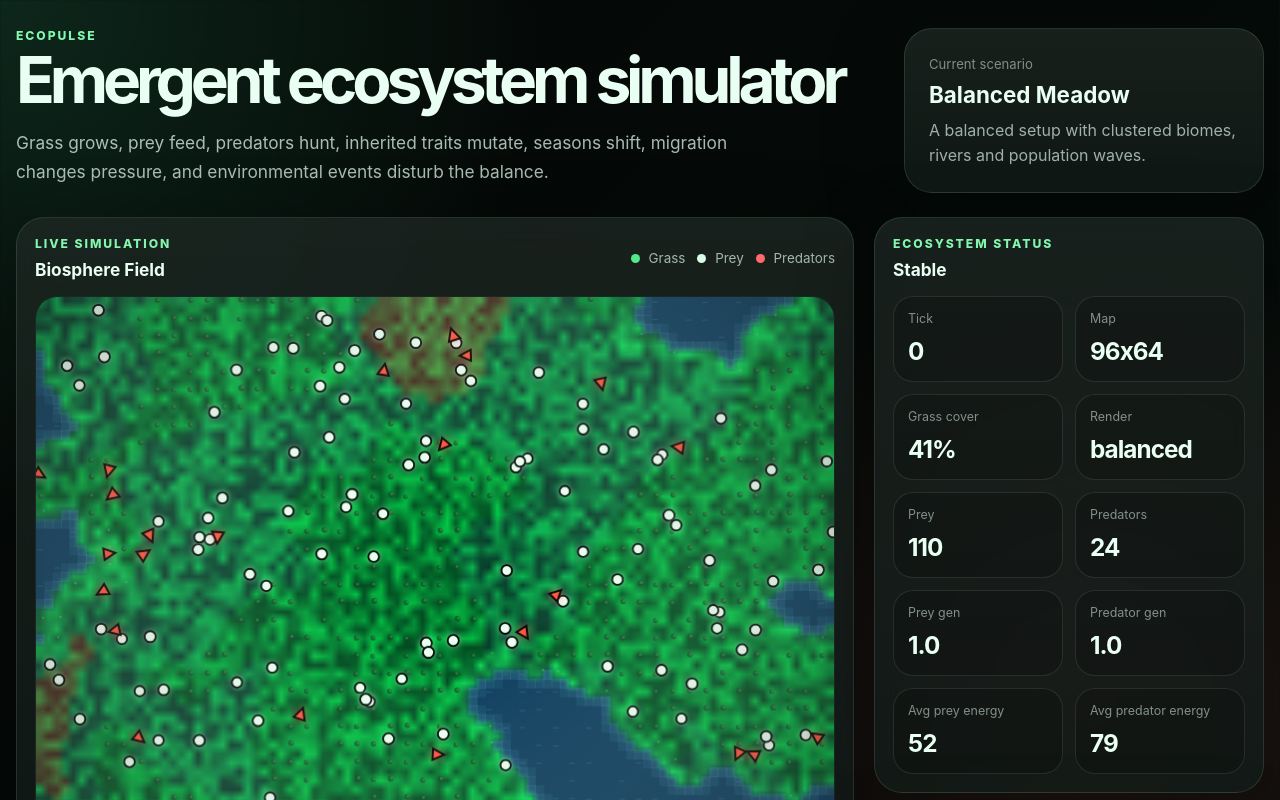
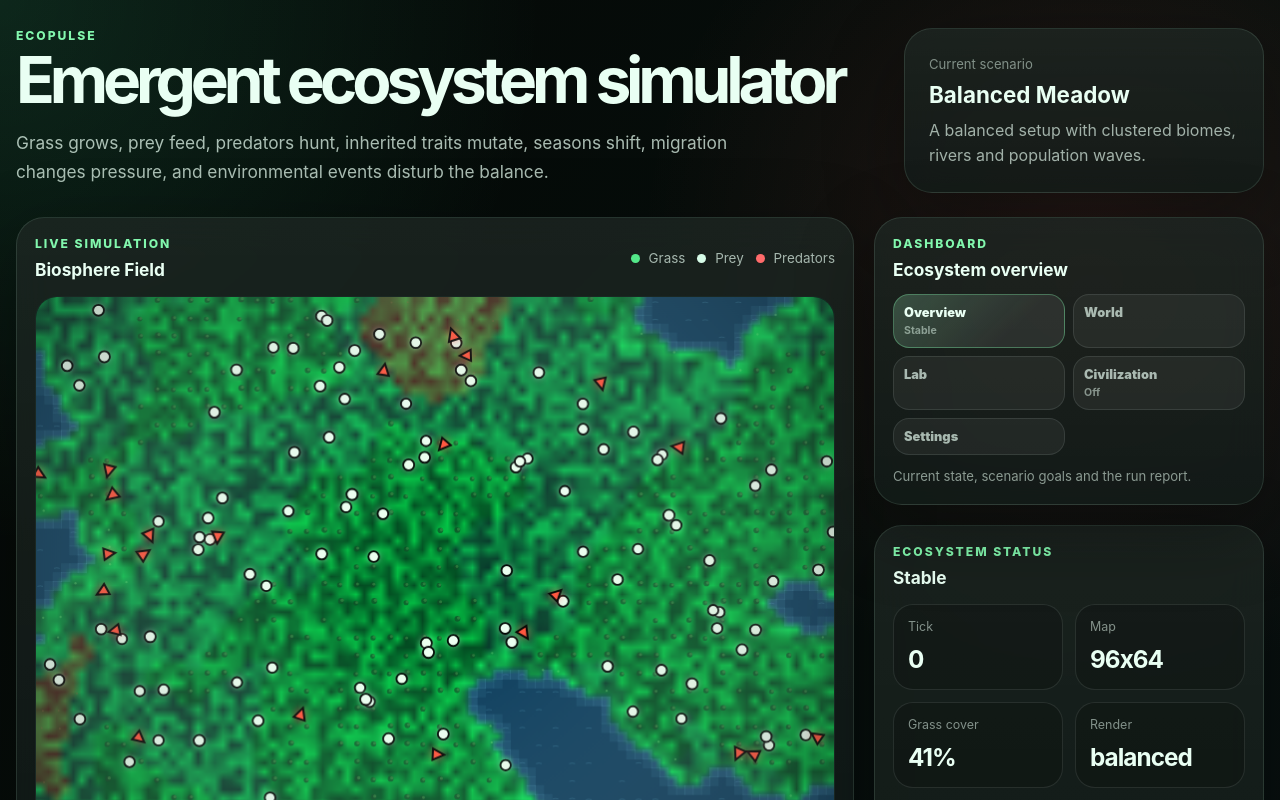
Before and after one commit to maurits2905/ecopulse, a React (Vite) app: page / in a window 1280 px wide. Shown: the top 800 px of the page. Built offline with nearby package versions, Linux system fonts and the light colour scheme.

Commit message:
Add tabbed dashboard panel dock

```diff
--- a/src/App.jsx
+++ b/src/App.jsx
@@ -18,6 +18,7 @@ import TraitChart from "./components/TraitChart";
 import MobileSummaryBar from "./components/MobileSummaryBar";
 import RunSummaryPanel from "./components/RunSummaryPanel";
 import CivilizationPanel from "./components/CivilizationPanel";
+import PanelDock from "./components/PanelDock";
 import { buildRunSummary } from "./simulation/runSummary";
 import { createWorld } from "./simulation/createWorld";
 import { getPresetSettings, PRESETS } from "./simulation/presets";
@@ -266,19 +267,40 @@ export default function App() {
           <TraitChart history={worldView.history} />
         </section>
 
-        <aside className="side-column">
-          <StatsPanel stats={worldView.stats} world={worldView} />
-          <ScenarioPanel scenario={scenario} />
+        <PanelDock
+          groups={[
+            {
+              key: "overview",
+              label: "Overview",
+              title: "Ecosystem overview",
+              description: "Current state, scenario goals and the run report.",
+              badge: worldView.stats?.status,
+              items: [
+                <StatsPanel stats={worldView.stats} world={worldView} />,
+                <ScenarioPanel scenario={scenario} />,
                 <RunSummaryPanel summary={runSummary} scenario={scenario} />
-          <GuidePanel />
-          <InspectorPanel inspected={inspected} />
-          <SeasonPanel stats={worldView.stats} />
-          <DisturbancePanel stats={worldView.stats} />
-          <CivilizationPanel stats={worldView.stats} />
+              ]
+            },
+            {
+              key: "world",
+              label: "World",
+              title: "World systems",
+              description: "Season, terrain, disturbances and timeline events.",
+              items: [
+                <SeasonPanel stats={worldView.stats} />,
+                <TerrainPanel stats={worldView.stats} />,
+                <DisturbancePanel stats={worldView.stats} />,
                 <TimelinePanel timelineEvents={worldView.timelineEvents} />
-          <TimelinePanel timelineEvents={worldView.timelineEvents} />
-          <TerrainPanel stats={worldView.stats} />
-          <EvolutionPanel stats={worldView.stats} />
+              ]
+            },
+            {
+              key: "lab",
+              label: "Lab",
+              title: "Experiment lab",
+              description: "Inspection, evolution and saved/shared setups.",
+              items: [
+                <InspectorPanel inspected={inspected} />,
+                <EvolutionPanel stats={worldView.stats} />,
                 <ExperimentPanel
                   savedExperiments={savedExperiments}
                   exportText={exportText}
@@ -294,9 +316,31 @@ export default function App() {
                   onDownloadJson={handleDownloadJson}
                   onImportExperiment={handleImportExperiment}
                 />
-          <SettingsPanel settings={settings} setSettings={setSettings} />
+              ]
+            },
+            {
+              key: "civilization",
+              label: "Civilization",
+              title: "Civilization mode",
+              description: "Humans, huts, settlement pressure, bridges and future infrastructure.",
+              badge: worldView.stats?.civilization?.enabled ? `${worldView.stats?.humans ?? 0} humans` : "Off",
+              items: [
+                <CivilizationPanel stats={worldView.stats} />,
+                <GuidePanel />
+              ]
+            },
+            {
+              key: "settings",
+              label: "Settings",
+              title: "Control center",
+              description: "Grouped simulation controls and toggles.",
+              items: [
+                <SettingsPanel settings={settings} setSettings={setSettings} />,
                 <EventLog events={worldView.events} />
-        </aside>
+              ]
+            }
+          ]}
+        />
       </div>
     </main>
   );
--- /dev/null
+++ b/src/components/PanelDock.jsx
@@ -0,0 +1,48 @@
+import { useMemo, useState } from "react";
+
+export default function PanelDock({ groups }) {
+  const firstKey = groups[0]?.key ?? "";
+  const [activeKey, setActiveKey] = useState(firstKey);
+
+  const activeGroup = useMemo(
+    () => groups.find((group) => group.key === activeKey) ?? groups[0],
+    [groups, activeKey]
+  );
+
+  return (
+    <aside className="side-column panel-dock">
+      <div className="panel dock-tabs-panel">
+        <div className="panel-heading">
+          <p className="eyebrow">Dashboard</p>
+          <h2>{activeGroup?.title ?? "Panels"}</h2>
+        </div>
+
+        <div className="dock-tabs">
+          {groups.map((group) => (
+            <button
+              key={group.key}
+              type="button"
+              className={group.key === activeKey ? "active" : ""}
+              onClick={() => setActiveKey(group.key)}
+            >
+              <span>{group.label}</span>
+              {group.badge ? <strong>{group.badge}</strong> : null}
+            </button>
+          ))}
+        </div>
+
+        {activeGroup?.description ? (
+          <p className="dock-description">{activeGroup.description}</p>
+        ) : null}
+      </div>
+
+      <div className="dock-panel-stack">
+        {activeGroup?.items?.map((item, index) => (
+          <div className="dock-panel-item" key={`${activeGroup.key}-${index}`}>
+            {item}
+          </div>
+        ))}
+      </div>
+    </aside>
+  );
+}
--- a/src/styles.css
+++ b/src/styles.css
@@ -1865,3 +1865,116 @@ input[type="range"] {
     grid-template-columns: 1fr;
   }
 }
+
+.panel-dock {
+  min-width: 0;
+}
+
+.dock-tabs-panel {
+  position: sticky;
+  top: 16px;
+  z-index: 8;
+  backdrop-filter: blur(18px);
+}
+
+.dock-tabs {
+  display: grid;
+  grid-template-columns: repeat(2, minmax(0, 1fr));
+  gap: 8px;
+  margin-top: 14px;
+}
+
+.dock-tabs button {
+  display: grid;
+  gap: 4px;
+  min-width: 0;
+  border: 1px solid rgba(233, 255, 243, 0.1);
+  border-radius: 16px;
+  background: rgba(255, 255, 255, 0.055);
+  color: rgba(233, 255, 243, 0.68);
+  padding: 10px;
+  text-align: left;
+  font-weight: 900;
+}
+
+.dock-tabs button:hover {
+  border-color: rgba(130, 247, 173, 0.26);
+  background: rgba(255, 255, 255, 0.08);
+}
+
+.dock-tabs button.active {
+  border-color: rgba(130, 247, 173, 0.34);
+  background:
+    linear-gradient(135deg, rgba(130, 247, 173, 0.16), transparent 70%),
+    rgba(255, 255, 255, 0.08);
+  color: #e9fff3;
+}
+
+.dock-tabs button span {
+  overflow: hidden;
+  font-size: 0.8rem;
+  text-overflow: ellipsis;
+  white-space: nowrap;
+}
+
+.dock-tabs button strong {
+  overflow: hidden;
+  color: rgba(233, 255, 243, 0.5);
+  font-size: 0.66rem;
+  text-overflow: ellipsis;
+  white-space: nowrap;
+}
+
+.dock-description {
+  margin: 12px 0 0;
+  color: rgba(233, 255, 243, 0.56);
+  font-size: 0.82rem;
+  line-height: 1.45;
+}
+
+.dock-panel-stack {
+  display: grid;
+  gap: 16px;
+}
+
+.dock-panel-item {
+  min-width: 0;
+}
+
+@media (max-width: 1180px) {
+  .dock-tabs-panel {
+    position: relative;
+    top: auto;
+  }
+
+  .panel-dock {
+    display: grid;
+    grid-template-columns: 1fr;
+  }
+
+  .dock-panel-stack {
+    grid-template-columns: repeat(2, minmax(0, 1fr));
+  }
+
+  .dock-panel-stack > .dock-panel-item:has(.settings-panel),
+  .dock-panel-stack > .dock-panel-item:has(.experiment-panel),
+  .dock-panel-stack > .dock-panel-item:has(.guide-panel) {
+    grid-column: 1 / -1;
+  }
+}
+
+@media (max-width: 760px) {
+  .dock-tabs {
+    grid-template-columns: repeat(2, minmax(0, 1fr));
+  }
+
+  .dock-panel-stack {
+    grid-template-columns: 1fr;
+  }
+}
+
+@media (max-width: 420px) {
+  .dock-tabs {
+    grid-template-columns: 1fr;
+  }
+}
```
Lines whose indentation alone changed are shown as unchanged.
